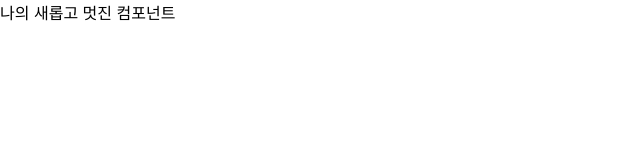
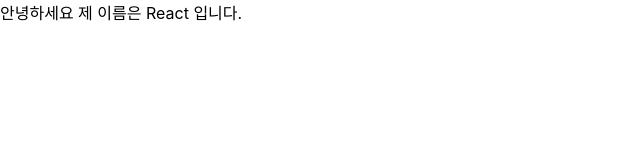
Before and after one commit to minseon33/Like-wet-in-the-light-rain, a React (Create React App) app in the folder theAteOfReact/hello-react/: page / in a window 1280 px wide. Shown: the top 160 px of the page, without its empty margins (0-640 px from the left). Built offline with nearby package versions, Linux system fonts and the light colour scheme.

Commit message:
Update MyComponent.js

```diff
--- a/theAteOfReact/hello-react/src/MyComponent.js
+++ b/theAteOfReact/hello-react/src/MyComponent.js
@@ -1,5 +1,5 @@
-const MyComponent = () => {
-  return <div>나의 새롭고 멋진 컴포넌트</div>;
+const MyComponent = (props) => {
+  return <div>안녕하세요 제 이름은 {props.name} 입니다.</div>;
 };
 
 export default MyComponent;
```
